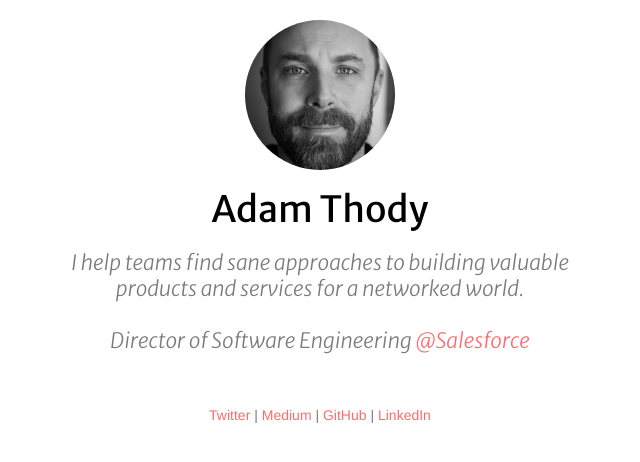
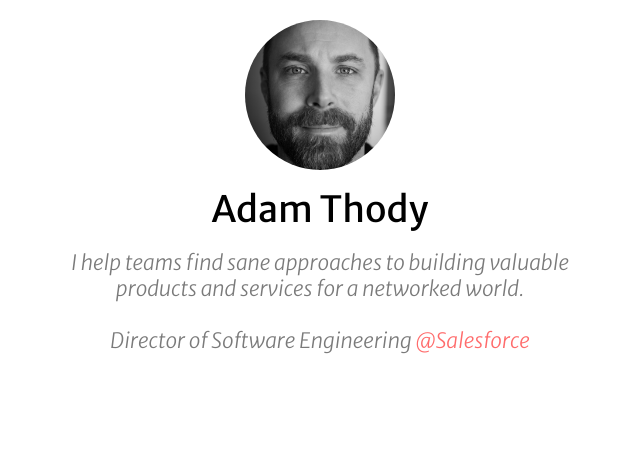
Before and after one commit to thody/thody.github.io, a Jekyll site: the page built from index.html, in a window 1280 px wide. Shown: the top 462 px of the page, without its empty margins (320-960 px from the left). Built offline with Jekyll 4.4.1, drawn with Linux system fonts in a browser that asks for light colours; nearby versions of some CDN libraries; the list of posts is cut into pages by our own code.

Commit message:
Remove social links

```diff
--- a/index.html
+++ b/index.html
@@ -4,11 +4,4 @@ title: Home
 ---
 {% include header.html %}
 
-<div class="text-center">
-	<a href="http://twitter.com/thody">Twitter</a> |
-	<a href="https://medium.com/@thody">Medium</a> |
-	<a href="https://github.com/thody">GitHub</a> |
-	<a href="http://ca.linkedin.com/in/thody">LinkedIn</a>
-</div>
-
 {% include footer.html %}
```
